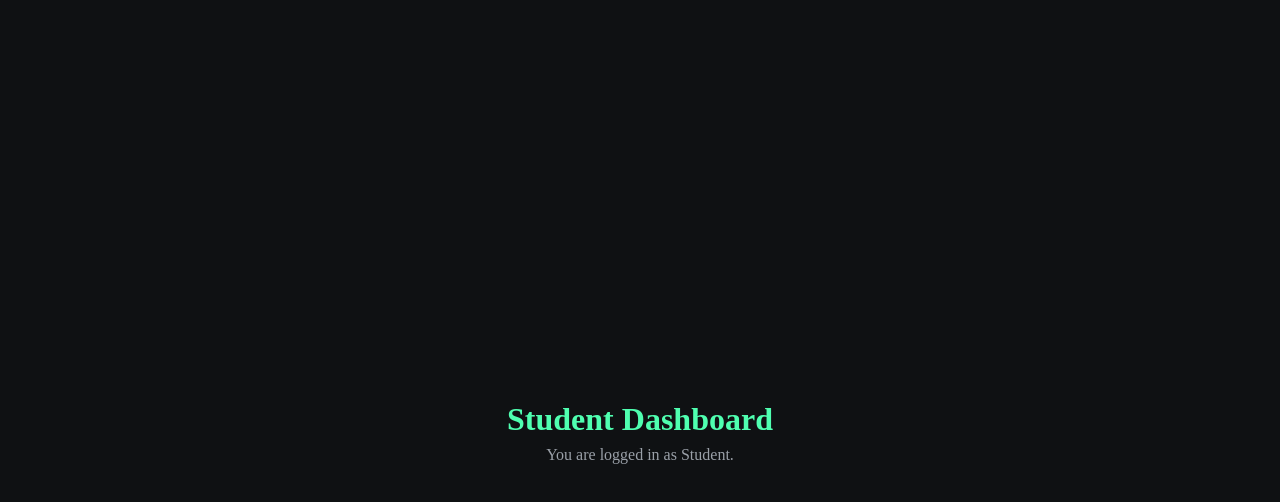
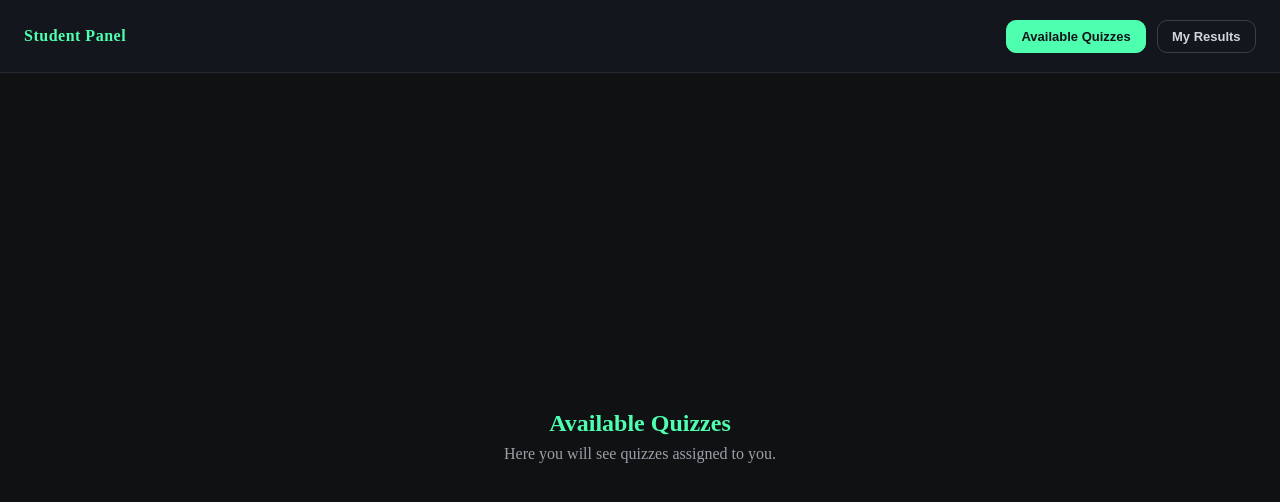
Before and after one commit to Hammersmith25/Quiz-System, an Angular app in the folder Quiz-System/: page /student in a window 1280 px wide. Shown: the top 502 px of the page. Built offline with nearby package versions, Linux system fonts and the light colour scheme; sample sign-in values are in the browser's storage.

Commit message:
Updated(Student: navbar)

```diff
--- a/Quiz-System/src/app/components/student-home/student-home.css
+++ b/Quiz-System/src/app/components/student-home/student-home.css
@@ -1,10 +1,60 @@
-.home-wrapper {
+.student-page {
   min-height: 100vh;
+  display: flex;
+  flex-direction: column;
+  background: #0f1113;
+  color: #e0e0e0;
+}
+
+.student-navbar {
+  height: 72px;
+  padding: 0 1.5rem;
+  display: flex;
+  align-items: center;
+  justify-content: space-between;
+  border-bottom: 1px solid #242830;
+  background: #13161c;
+}
+
+.student-brand {
+  color: #4fffb0;
+  font-weight: 800;
+  letter-spacing: 0.5px;
+}
+
+.nav-actions {
+  display: flex;
+  gap: 0.65rem;
+}
+
+.nav-actions button {
+  border: 1px solid #3a3f47;
+  background: transparent;
+  color: #d2d6dc;
+  border-radius: 10px;
+  padding: 0.5rem 0.9rem;
+  font-size: 13px;
+  font-weight: 700;
+  cursor: pointer;
+  transition: all 0.2s;
+}
+
+.nav-actions button:hover {
+  border-color: #4fffb0;
+  color: #4fffb0;
+}
+
+.nav-actions button.active {
+  border-color: #4fffb0;
+  background: #4fffb0;
+  color: #12141a;
+}
+
+.student-content {
+  flex: 1;
   display: grid;
   place-content: center;
   text-align: center;
-  background: #0f1113;
-  color: #e0e0e0;
   padding: 2rem;
 }
 
@@ -17,3 +67,12 @@ p {
   margin: 0;
   color: #9aa0a8;
 }
+
+@media (max-width: 600px) {
+  .student-navbar {
+    flex-direction: column;
+    height: auto;
+    gap: 0.75rem;
+    padding: 0.8rem 1rem;
+  }
+}
--- a/Quiz-System/src/app/components/student-home/student-home.html
+++ b/Quiz-System/src/app/components/student-home/student-home.html
@@ -1,4 +1,31 @@
-<div class="home-wrapper">
-  <h1>Student Dashboard</h1>
-  <p>You are logged in as Student.</p>
+<div class="student-page">
+  <nav class="student-navbar">
+    <span class="student-brand">Student Panel</span>
+    <div class="nav-actions">
+      <button
+        type="button"
+        [class.active]="activeSection === 'quizzes'"
+        (click)="setSection('quizzes')"
+      >
+        Available Quizzes
+      </button>
+      <button
+        type="button"
+        [class.active]="activeSection === 'results'"
+        (click)="setSection('results')"
+      >
+        My Results
+      </button>
+    </div>
+  </nav>
+
+  <section class="student-content">
+    @if (activeSection === 'quizzes') {
+      <h1>Available Quizzes</h1>
+      <p>Here you will see quizzes assigned to you.</p>
+    } @else {
+      <h1>My Results</h1>
+      <p>Your past quiz results will appear here.</p>
+    }
+  </section>
 </div>
--- a/Quiz-System/src/app/components/student-home/student-home.ts
+++ b/Quiz-System/src/app/components/student-home/student-home.ts
@@ -6,4 +6,10 @@ import { Component } from '@angular/core';
   templateUrl: './student-home.html',
   styleUrl: './student-home.css'
 })
-export class StudentHomeComponent {}
+export class StudentHomeComponent {
+  activeSection: 'quizzes' | 'results' = 'quizzes';
+
+  setSection(section: 'quizzes' | 'results') {
+    this.activeSection = section;
+  }
+}
```
Also changed, not shown: 1 other file (tests, documents, lock files or other folders).
